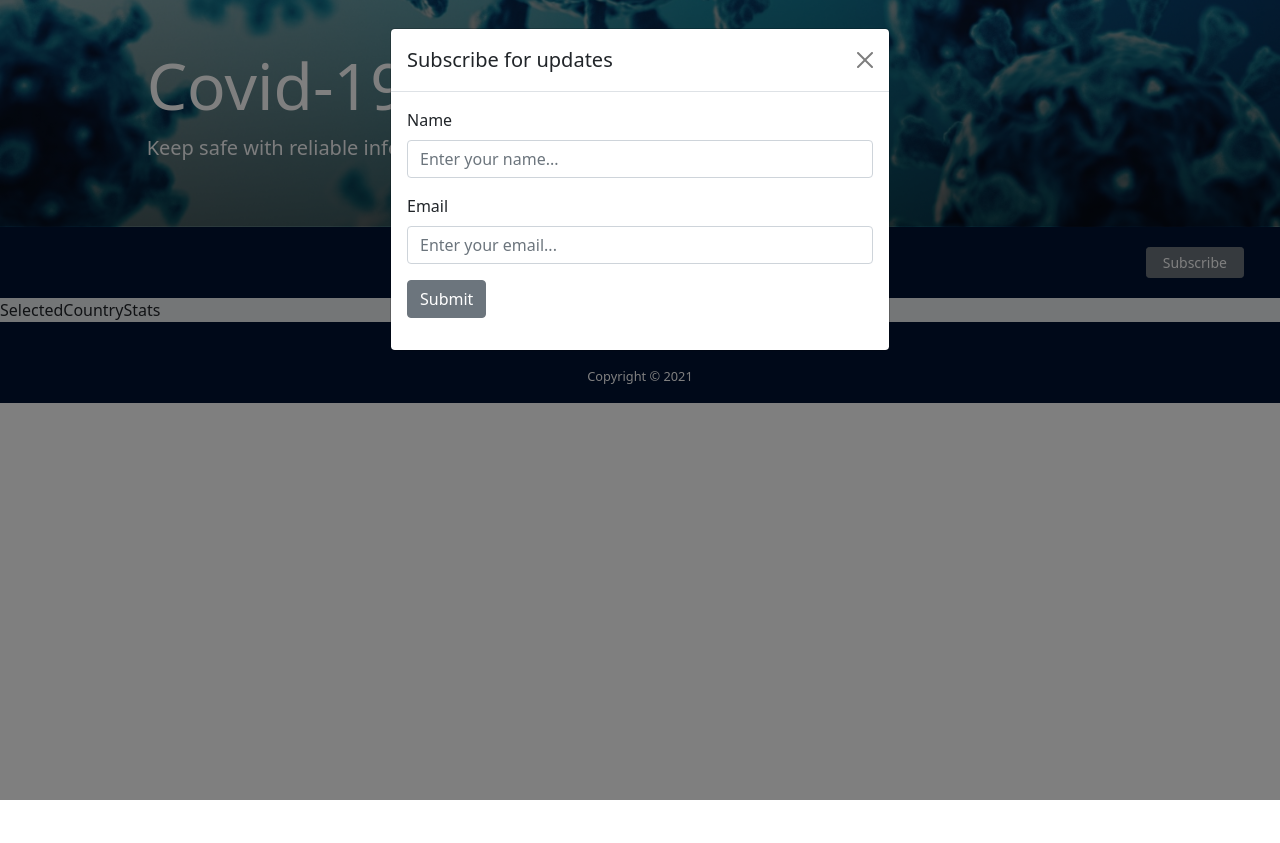
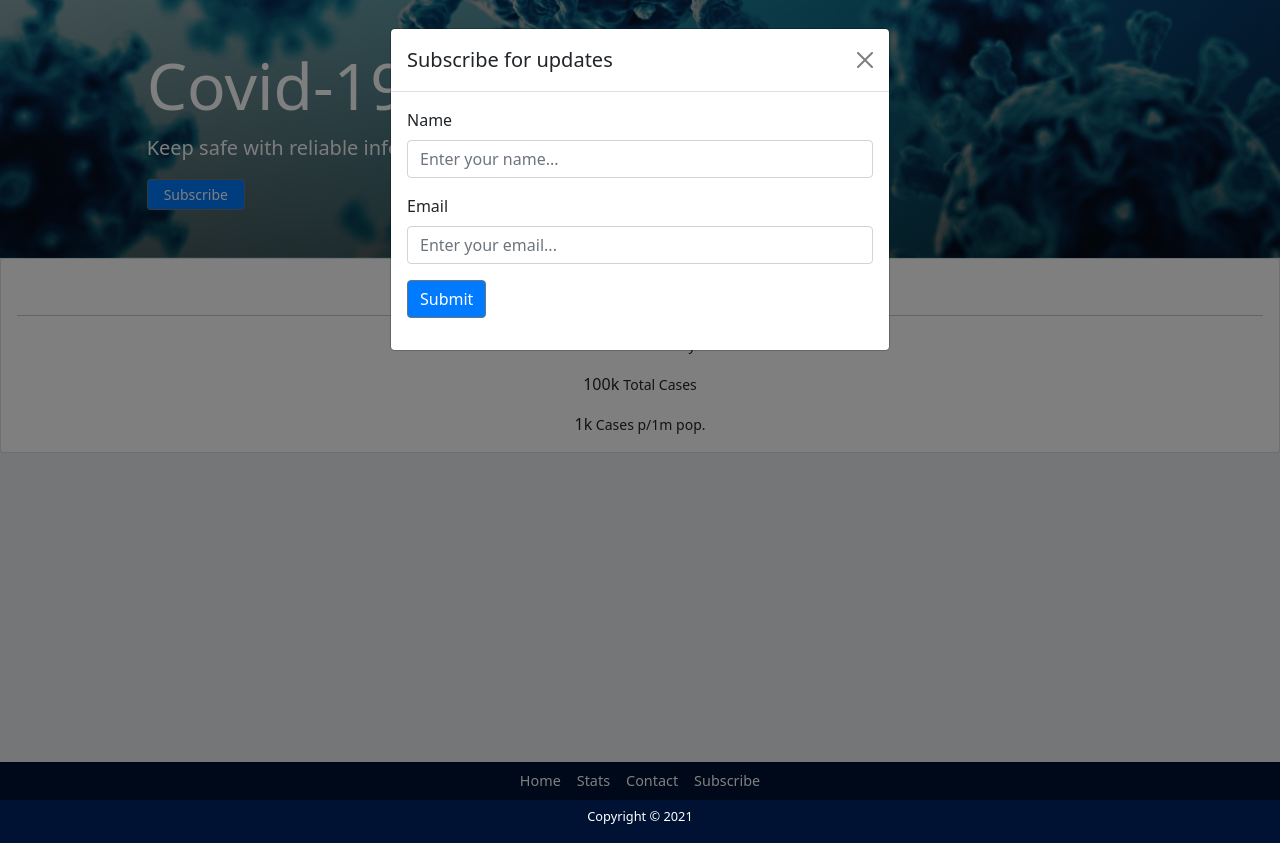
Before and after one commit to ZaidaMM/covid19-tracker-react-v2, a React (Create React App) app: page /SelectedCountryStats in a window 1280 px wide. Both pictures are taken after a click on the button "Subscribe". Before the commit the page ends 800 px from the top, so only its background shows below. Built offline with nearby package versions, Linux system fonts and the light colour scheme.

Commit message:
header update

```diff
--- a/src/App.css
+++ b/src/App.css
@@ -32,15 +32,16 @@ a {
   text-decoration: none;
 }
 .btn-purple {
-  background-color: #007bff;
+  background-color: #007bff !important;
   transition: scale 0.2s ease-in;
   border: none;
 }
 .btn-purple:hover {
-  color: #007bff;
-  background-color: white;
+  color: #007bff !important;
+  background-color: white !important;
   border: 1px solid #007bff;
   transform: scale(1);
+  font-weight: 700;
 }
 ul li a,
 a i {
@@ -86,3 +87,6 @@ a i {
   height: 400px;
   background-color: #fff;
 }
+.selectedCountryStats {
+  height: 63vh;
+}
--- a/src/components/Header.js
+++ b/src/components/Header.js
@@ -1,7 +1,19 @@
-import React from 'react';
-import MainNavbar from './MainNavbar';
+import React, { useState } from 'react';
+import {
+  Button,
+  Modal,
+  ModalHeader,
+  ModalBody,
+  Form,
+  FormGroup,
+  Input,
+  Label,
+} from 'reactstrap';
 
 function Header() {
+  const [isModalOpen, setIsModalOpen] = useState(false);
+
+  const toggleModal = () => setIsModalOpen(!isModalOpen);
   return (
     <div className='Header'>
       <div className='hero bg-dark-color p-5'>
@@ -11,8 +23,49 @@ function Header() {
         <p className='text-light offset-md-1 lead pl-2 d-none d-md-block'>
           Keep safe with reliable information in real time
         </p>
+        <Button
+          type='button'
+          className=' offset-md-1 btn btn-sm btn-purple secondary-color px-3'
+          onClick={toggleModal}
+        >
+          Subscribe
+        </Button>
       </div>
-      <MainNavbar />
+
+      <Modal isOpen={isModalOpen} toggle={toggleModal}>
+        <ModalHeader toggle={toggleModal}>Subscribe for updates</ModalHeader>
+        <ModalBody>
+          <Form>
+            <FormGroup>
+              <Label for='name'>Name</Label>
+              <Input
+                id='name'
+                name='name'
+                type='text'
+                placeholder='Enter your name...'
+              />
+            </FormGroup>
+            <FormGroup>
+              <Label for='name'>Email</Label>
+              <Input
+                id='email'
+                name='email'
+                type='email'
+                placeholder='Enter your email...'
+              />
+            </FormGroup>
+            <FormGroup>
+              <Button
+                type='submit'
+                value='submit'
+                className='btn btn-purple primary-color'
+              >
+                Submit
+              </Button>
+            </FormGroup>
+          </Form>
+        </ModalBody>
+      </Modal>
     </div>
   );
 }
--- a/src/components/Main.js
+++ b/src/components/Main.js
@@ -6,6 +6,7 @@ import Map from './Map';
 import { Form, FormGroup, Input } from 'reactstrap';
 import { sortData } from '../utilities/utils';
 import 'leaflet/dist/leaflet.css';
+import { Link } from 'react-router-dom';
 
 function Main() {
   const [selectedCode, setSelectedCode] = useState('worldwide');
@@ -83,9 +84,11 @@ function Main() {
           <h3 className='text-center'>Coronavirus Data by Country</h3>
           <div className='row align-items-baseline '>
             <div className='col-md-6'>
-              <h4 className='text-center offset-md-3 unstyled lead'>
-                {selectedCountry.country}
-              </h4>
+              <Link to='/SelectedCountryStats'>
+                <h4 className='text-center offset-md-3 unstyled lead'>
+                  {selectedCountry.country}
+                </h4>
+              </Link>
             </div>
             <Form className='col text-center'>
               <FormGroup className='py-3'>
--- a/src/components/MainNavbar.js
+++ b/src/components/MainNavbar.js
@@ -41,11 +41,6 @@ function MainNavbar() {
             <NavItem>
               <NavLink href='/' className='text-white selected-color mx-3'>
                 Home
-              </NavLink>
-            </NavItem>
-            <NavItem>
-              <NavLink href='#' className='text-white mx-3'>
-                Stats
               </NavLink>
             </NavItem>
             <NavItem>
--- a/src/components/SelectedCountryStats.js
+++ b/src/components/SelectedCountryStats.js
@@ -1,7 +1,29 @@
 import React from 'react';
+import { Card, CardBody, CardTitle, CardText, CardGroup } from 'reactstrap';
 
 function SelectedCountryStats() {
-  return <div>SelectedCountryStats</div>;
+  return (
+    <div className='selectedCountryStats text-center'>
+      <CardGroup>
+        <Card>
+          <CardBody>
+            <CardTitle tag='h5'>Selected Country Stats</CardTitle>
+            <hr />
+            <CardText>
+              10k <span className='small'> Cases Today</span>
+            </CardText>
+            <CardText>
+              100k <span className='small'> Total Cases</span>
+            </CardText>
+            <CardText>
+              1k
+              <span className='small'> Cases p/1m pop.</span>
+            </CardText>
+          </CardBody>
+        </Card>
+      </CardGroup>
+    </div>
+  );
 }
 
 export default SelectedCountryStats;
```
